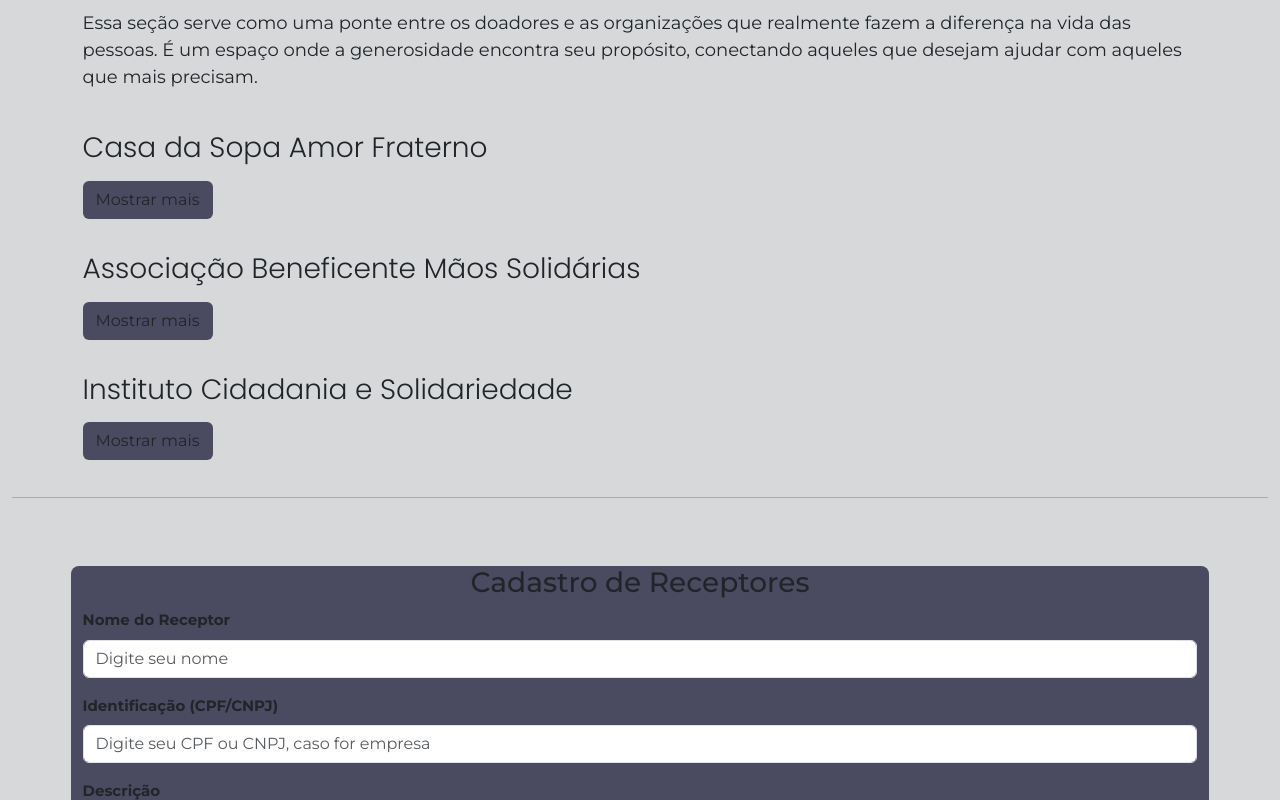
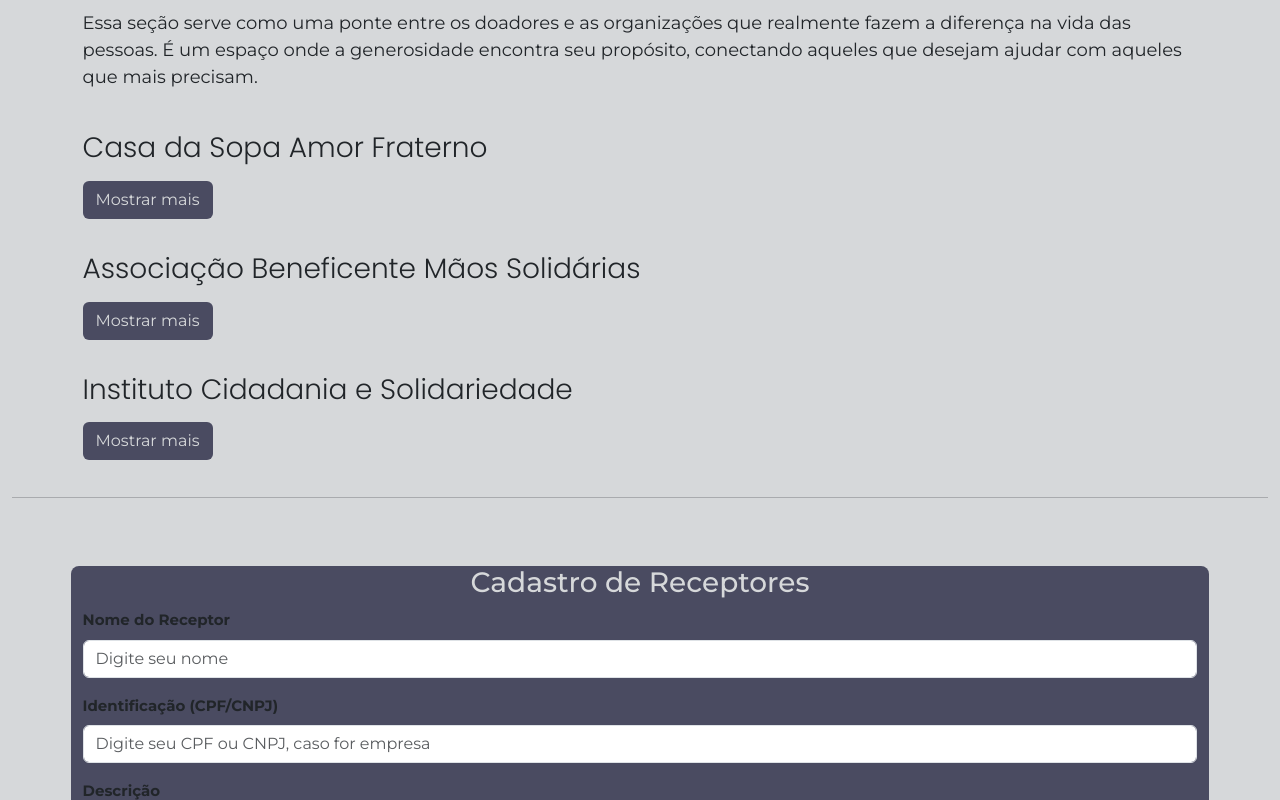
Before and after one commit to lucascapra6/Alimente-o-bem, a plain HTML site: page 2-comoFunciona.html in a window 1280 px wide. Shown: the part 640-1440 px from the top of the page. Drawn offline with nearby package versions, Linux system fonts and the light colour scheme.

Commit message:
featr: melhoria visual

```diff
--- a/2-comoFunciona.html
+++ b/2-comoFunciona.html
@@ -71,7 +71,7 @@ href="https://cdn.jsdelivr.net/npm/bootstrap@5.3.0/dist/css/bootstrap.min.css" r
 
       <!-- instituiçao 1 -->
       <p class="display-2 p2">Casa da Sopa Amor Fraterno</p>
-      <button class="btn btn-bg-corEscura mb-2"
+      <button class="btn btn-bg-corEscura mb-2 pcolor"
       data-bs-toggle="collapse"
       data-bs-target="#painel">Mostrar mais</button>
         <div class="collapse" id="painel">
@@ -95,7 +95,7 @@ href="https://cdn.jsdelivr.net/npm/bootstrap@5.3.0/dist/css/bootstrap.min.css" r
       <!-- instituição 2 -->
       <div class="container">
       <p class="display-2 p2">Associação Beneficente Mãos Solidárias</p>
-      <button class="btn btn-bg-corEscura mb-2"
+      <button class="btn btn-bg-corEscura mb-2 pcolor"
       data-bs-toggle="collapse"
       data-bs-target="#painel2">Mostrar mais</button> <br>
         <div class="collapse" id="painel2">
@@ -119,7 +119,7 @@ href="https://cdn.jsdelivr.net/npm/bootstrap@5.3.0/dist/css/bootstrap.min.css" r
     <!-- instituição 3 -->
     <div class="container">
     <p class="display-2 p2">Instituto Cidadania e Solidariedade</p>
-    <button class="btn btn-bg-corEscura mb-2"
+    <button class="btn btn-bg-corEscura mb-2 pcolor"
     data-bs-toggle="collapse"
     data-bs-target="#painel3">Mostrar mais</button>
       <div class="collapse" id="painel3">
@@ -147,7 +147,7 @@ href="https://cdn.jsdelivr.net/npm/bootstrap@5.3.0/dist/css/bootstrap.min.css" r
       <div class="container ">
       <div class="row bg-corEscura rounded-3 mt-3 ">
         <div class="col-md-6 col-md-12">
-          <h3 class="text-center">Cadastro de Receptores</h3>
+          <h3 class="text-center pcolor">Cadastro de Receptores</h3>
           <form class="" id="formCadReceptor">
 
             <div class="mb-3">
--- a/style.css
+++ b/style.css
@@ -232,3 +232,7 @@ nav img:hover {
 .img-slide {
   width: 85%;
 }
+
+.pcolor{
+  color: var(--corClara);
+}
```
Also changed, not shown: 1-facaSuaDoacao.html (+2 -2 lines), 5-contato.html (+1 -1 lines), index.html (+1 -1 lines).
